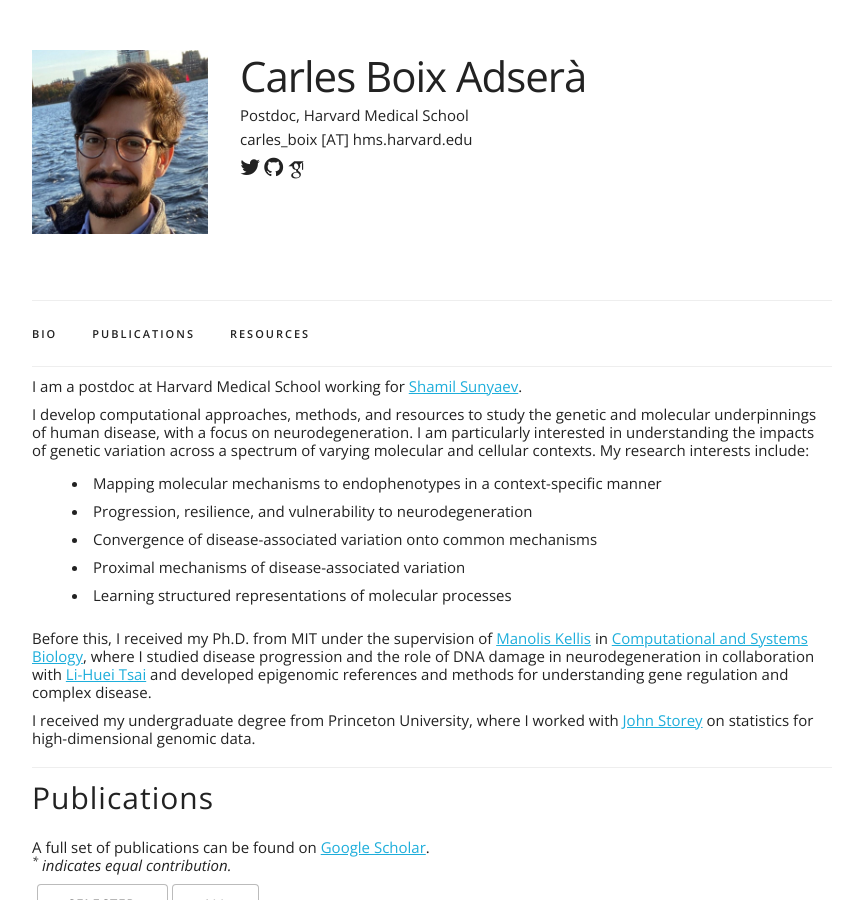
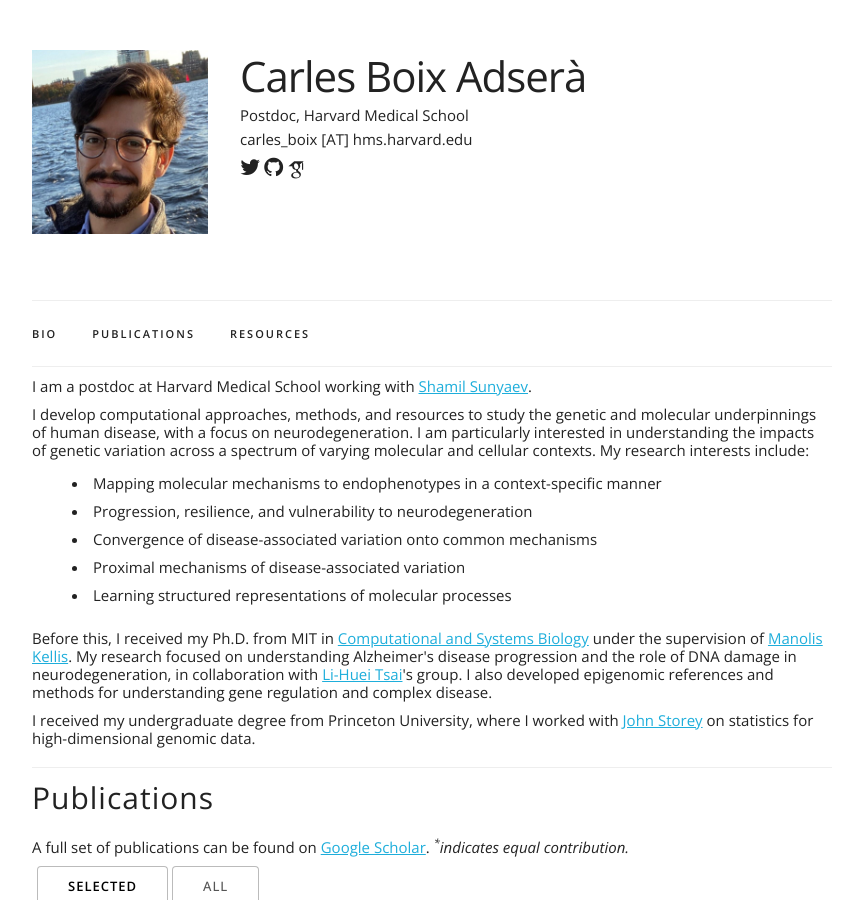
Before and after one commit to cboix/cboix.github.io, a Jekyll site: the page built from index.html, in a window 1280 px wide and 900 px high. Shown: the whole window, without its empty margins (208-1071 px from the left). Built offline with Jekyll 4.4.1, drawn with Linux system fonts in a browser that asks for light colours; some web fonts are replaced.

Commit message:
Updates to bio text

```diff
--- a/index.html
+++ b/index.html
@@ -6,7 +6,7 @@
 <div class="docs-section" id="bio">
     <!-- <h4>Bio</h4> -->
     <p>
-    I am a postdoc at Harvard Medical School working for <a href="https://sunyaevlab.hms.harvard.edu/wiki/!web/start" target="_blank">Shamil Sunyaev</a>.
+    I am a postdoc at Harvard Medical School working with <a href="https://sunyaevlab.hms.harvard.edu/wiki/!web/start" target="_blank">Shamil Sunyaev</a>.
     </p>
 
     <p>
@@ -28,9 +28,8 @@
     </dl>
     </p>
 
-
     <p>
-    Before this, I received my Ph.D. from MIT under the supervision of <a href="http://compbio.mit.edu" target="_blank">Manolis Kellis</a> in <a href="https://csbphd.mit.edu/" target="_blank">Computational and Systems Biology</a>, where I studied disease progression and the role of DNA damage in neurodegeneration in collaboration with <a href="https://tsailaboratory.mit.edu/" target="_blank">Li-Huei Tsai</a> and developed epigenomic references and methods for understanding gene regulation and complex disease.
+    Before this, I received my Ph.D. from MIT in <a href="https://csbphd.mit.edu/" target="_blank">Computational and Systems Biology</a> under the supervision of <a href="http://compbio.mit.edu" target="_blank">Manolis Kellis</a>. My research focused on understanding Alzheimer's disease progression and the role of DNA damage in neurodegeneration, in collaboration with <a href="https://tsailaboratory.mit.edu/" target="_blank">Li-Huei Tsai</a>'s group. I also developed epigenomic references and methods for understanding gene regulation and complex disease.
     </p>
 
     <p>
@@ -43,8 +42,7 @@
 <div class="docs-section" id="publications">
   <h4>Publications</h4>
 
-  <p>A full set of publications can be found on <a href="{{ site.data.main_info.google_scholar }}" target="_blank">Google Scholar</a>.<br/>
-  <i><sup>*</sup> indicates equal contribution.</i>
+  <p>A full set of publications can be found on <a href="{{ site.data.main_info.google_scholar }}" target="_blank">Google Scholar</a>. <i><sup>*</sup>indicates equal contribution.</i>
   </p>
 
   <ul class="tab-nav">
```
Also changed, not shown: 2 other files.
